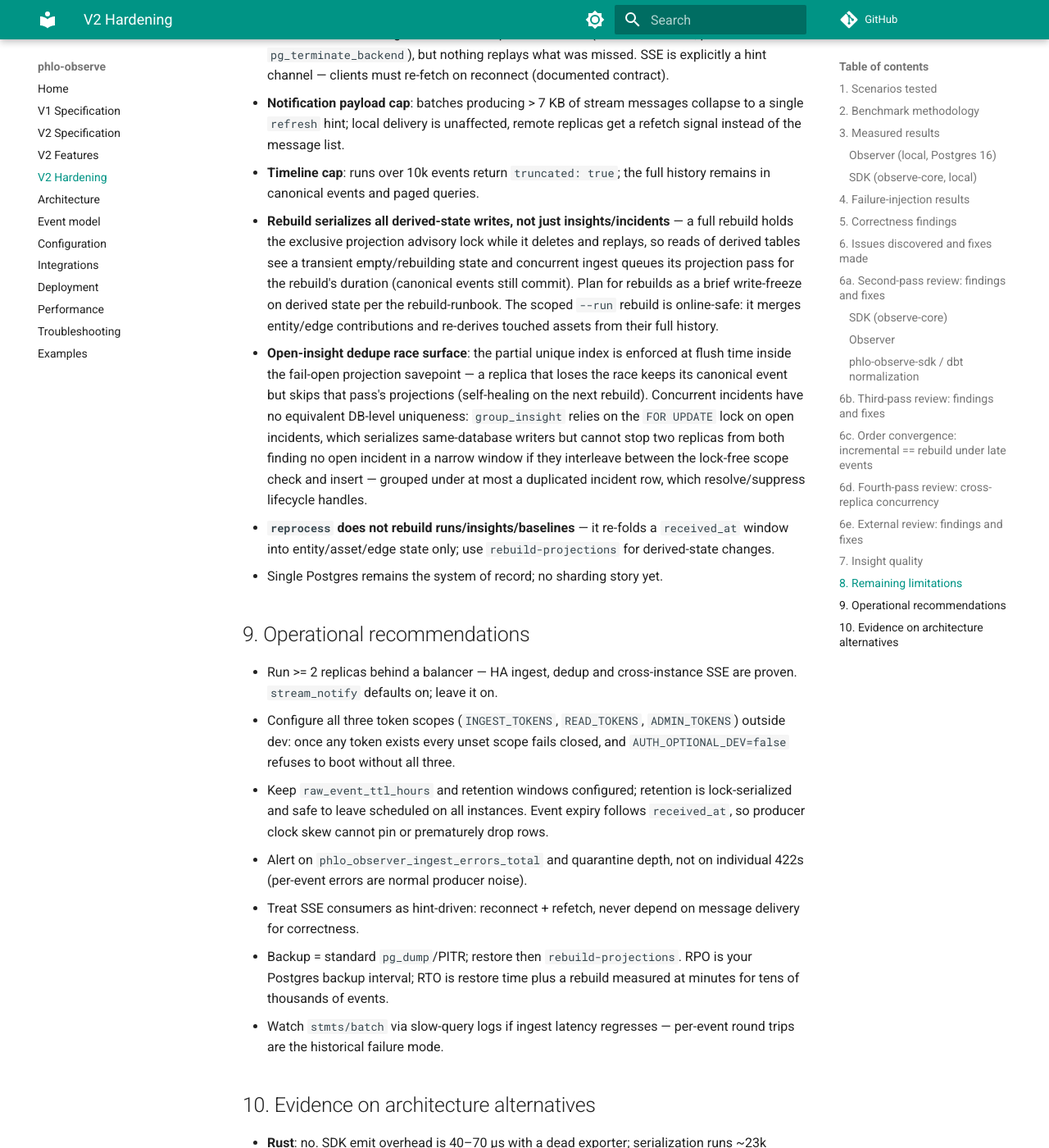
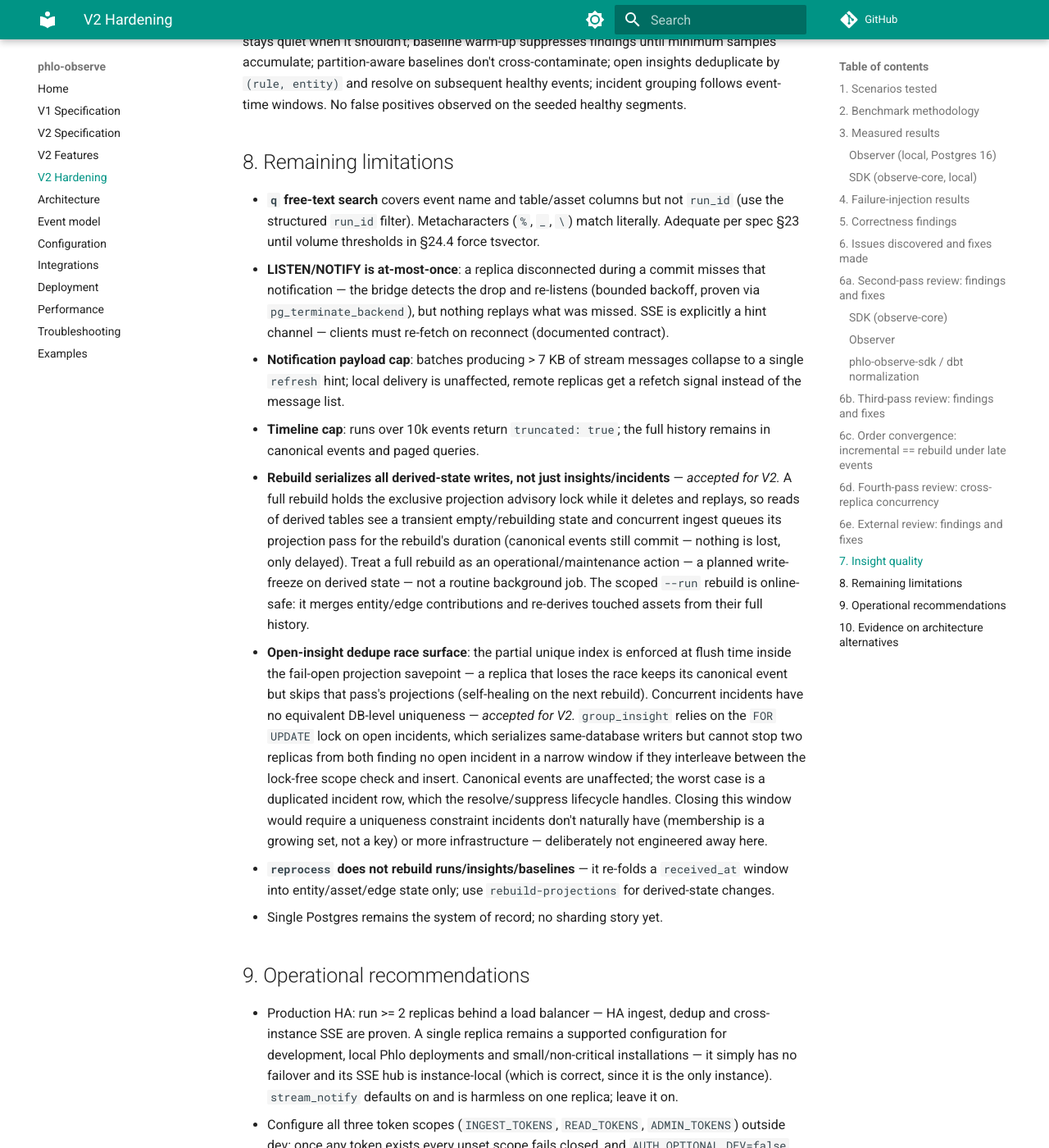
Before and after one commit to phlohouse/phlo-observe, an MkDocs documentation site: the page built from docs/V2_HARDENING.md, in a window 1280 px wide and 1400 px high, scrolled down 16121 px. Shown: the whole window at 82% size. Built offline with MkDocs 1.6.1 and Material for MkDocs 9.7.7, drawn with Linux system fonts in a browser that asks for light colours; comment, search, counter and statistics services are not loaded; some of the changed text lies outside the part shown.

Commit message:
docs: closeout pass on V2 hardening report
- soften HA recommendation: >=2 replicas is the production HA posture;
  a single replica stays supported for dev/local/small installs
- mark the two accepted limitations explicit: full rebuilds are an
  operational write-freeze on derived state; the incident dedupe race
  is accepted for V2 (canonical events unaffected)
- accuracy pass: correct workload sizes, insight-test count, and burst
  row; add a legend distinguishing implemented/tested/measured/
  recommended/unproven; note the perf table is a point-in-time baseline
  with the durable gates in the test floors

```diff
--- a/docs/V2_HARDENING.md
+++ b/docs/V2_HARDENING.md
@@ -7,13 +7,19 @@ All numbers below are from `uv run pytest tests/performance -s` and the
 observer suite against Docker-Compose PostgreSQL 16 on an Apple-silicon
 laptop. CI runners are slower; the relative magnitudes are what matter.
 
+Reading this report: **implemented** items are in the code; **tested**
+items have an automated test named in the table; **measured** items carry
+numbers from those runs; §9 is **recommended** operational posture, not a
+hard requirement; §8 lists what is **unproven or accepted as-is** — two
+entries there are deliberate V2 acceptances rather than open bugs.
+
 ## 1. Scenarios tested
 
 | Area | Scenario | Where |
 | --- | --- | --- |
 | Workloads | Seeded `tests/workloads.py`: Dagster runs (steps, partitions, checks, retries), DLT loads, dbt models/tests, WAP branch lifecycle, Trino queries, metric samples, late/out-of-order arrivals, duplicates | `tests/workloads.py` |
 | Equivalence | Incremental ingest vs `rebuild-projections` over the same canonical events, in-order, shuffled, late-moved-to-end, and duplicated orderings | `test_equivalence.py` |
-| Stress | 5000-event sustained mixed ingest, 1094-event burst, 8 concurrent producers, concurrent writers to one run, 10k-event run timeline, two-instance dedup, rebuild during ingest | `tests/performance/test_stress.py` |
+| Stress | 2080-event sustained mixed ingest, 4×~270-event bursts (1082 total), 12 concurrent producers, concurrent writers to one run, 10k-event run timeline, two-instance dedup, rebuild during ingest | `tests/performance/test_stress.py` |
 | SDK | emit/observe overhead, enqueue under pressure, serialize, HTTP drain, dead exporter | `tests/performance/test_sdk_overhead.py` |
 | Failure injection | aborted transaction, projection-failure fail-open, DB down at ingest/readiness, pool exhaustion, retention during ingest, restart dedup, unknown schema version, late events | `test_resilience.py`, `test_db_failure_injection.py` |
 | Correlation | explicit run_id/trace_id/invocation linking, declared-entity edges, ambiguous telemetry left uncorrelated | `test_correlation.py` |
@@ -47,7 +53,7 @@ laptop. CI runners are slower; the relative magnitudes are what matter.
 | Trivial envelopes, varied runs | 7,640 events/s | ~65 ms / 500 | pre-V2 path |
 | Trivial envelopes, one run | 6,036 events/s | ~83 ms / 500 | per-run lock contention only |
 | **Realistic mixed workload** | **692 events/s** | p50 703 ms, p95 715 ms | 64 statements per 500-event batch, ~9 MB peak alloc |
-| Burst (1094 events) | — | p50/p95/p99 105 ms / 500 | back-to-back batches |
+| Burst (1082 events, 4 bursts) | — | p50/p95/p99 105 ms | back-to-back full histories |
 | Timeline, 10k-event run | — | p50 348 ms, p95 362 ms | bounded at 10k events |
 
 The realistic workload is ~11x slower per event than trivial envelopes —
@@ -55,6 +61,16 @@ that is the cost of baselines, insight evaluation, incident grouping and
 asset folds. After batching, ingest costs ~1.4 ms/event and ~0.13
 statements/event. The earlier per-event-query implementation measured
 343 events/s and 931 statements per batch on the same workload.
+
+These figures are point-in-time baselines from the authoring run. A
+re-run of the same suite on the same class of hardware (after the full
+observer suite had populated the test database) measured ~410 events/s,
+batch p50 ~1150 ms, ~125 statements per batch and ~10 MB peak — same
+order of magnitude, with the delta attributable to machine load and
+database state. The durable gates are the assertion floors encoded in
+the tests (`_per_s(400)` sustained, timeline p95 floor at 2x the 500 ms
+spec target locally, 4x under CI); the printed values exist to refresh
+this table per release.
 
 ### SDK (`observe-core`, local)
 
@@ -294,7 +310,7 @@ missed; all are fixed with regression tests.
 
 ## 7. Insight quality
 
-On controlled histories (`test_insight_quality.py`, 10 tests): each rule
+On controlled histories (`test_insight_quality.py`, 16 tests): each rule
 fires when it should and stays quiet when it shouldn't; baseline warm-up
 suppresses findings until minimum samples accumulate; partition-aware
 baselines don't cross-contaminate; open insights deduplicate by
@@ -320,24 +336,29 @@ seeded healthy segments.
 - **Timeline cap**: runs over 10k events return `truncated: true`; the
   full history remains in canonical events and paged queries.
 - **Rebuild serializes all derived-state writes, not just
-  insights/incidents** — a full rebuild holds the exclusive projection
-  advisory lock while it deletes and replays, so reads of derived tables
-  see a transient empty/rebuilding state and concurrent ingest queues its
-  projection pass for the rebuild's duration (canonical events still
-  commit). Plan for rebuilds as a brief write-freeze on derived state per
-  the rebuild-runbook. The scoped `--run` rebuild is online-safe: it
-  merges entity/edge contributions and re-derives touched assets from
-  their full history.
+  insights/incidents** — *accepted for V2.* A full rebuild holds the
+  exclusive projection advisory lock while it deletes and replays, so
+  reads of derived tables see a transient empty/rebuilding state and
+  concurrent ingest queues its projection pass for the rebuild's
+  duration (canonical events still commit — nothing is lost, only
+  delayed). Treat a full rebuild as an operational/maintenance action —
+  a planned write-freeze on derived state — not a routine background
+  job. The scoped `--run` rebuild is online-safe: it merges entity/edge
+  contributions and re-derives touched assets from their full history.
 - **Open-insight dedupe race surface**: the partial unique index is
   enforced at flush time inside the fail-open projection savepoint — a
   replica that loses the race keeps its canonical event but skips that
   pass's projections (self-healing on the next rebuild). Concurrent
-  incidents have no equivalent DB-level uniqueness: `group_insight`
-  relies on the `FOR UPDATE` lock on open incidents, which serializes
-  same-database writers but cannot stop two replicas from both finding
-  no open incident in a narrow window if they interleave between the
-  lock-free scope check and insert — grouped under at most a duplicated
-  incident row, which resolve/suppress lifecycle handles.
+  incidents have no equivalent DB-level uniqueness — *accepted for V2.*
+  `group_insight` relies on the `FOR UPDATE` lock on open incidents,
+  which serializes same-database writers but cannot stop two replicas
+  from both finding no open incident in a narrow window if they
+  interleave between the lock-free scope check and insert. Canonical
+  events are unaffected; the worst case is a duplicated incident row,
+  which the resolve/suppress lifecycle handles. Closing this window
+  would require a uniqueness constraint incidents don't naturally have
+  (membership is a growing set, not a key) or more infrastructure —
+  deliberately not engineered away here.
 - **`reprocess` does not rebuild runs/insights/baselines** — it re-folds
   a `received_at` window into entity/asset/edge state only; use
   `rebuild-projections` for derived-state changes.
@@ -345,8 +366,13 @@ seeded healthy segments.
 
 ## 9. Operational recommendations
 
-- Run >= 2 replicas behind a balancer — HA ingest, dedup and cross-instance
-  SSE are proven. `stream_notify` defaults on; leave it on.
+- Production HA: run >= 2 replicas behind a load balancer — HA ingest,
+  dedup and cross-instance SSE are proven. A single replica remains a
+  supported configuration for development, local Phlo deployments and
+  small/non-critical installations — it simply has no failover and its
+  SSE hub is instance-local (which is correct, since it is the only
+  instance). `stream_notify` defaults on and is harmless on one replica;
+  leave it on.
 - Configure all three token scopes (`INGEST_TOKENS`, `READ_TOKENS`,
   `ADMIN_TOKENS`) outside dev: once any token exists every unset scope
   fails closed, and `AUTH_OPTIONAL_DEV=false` refuses to boot without
```
